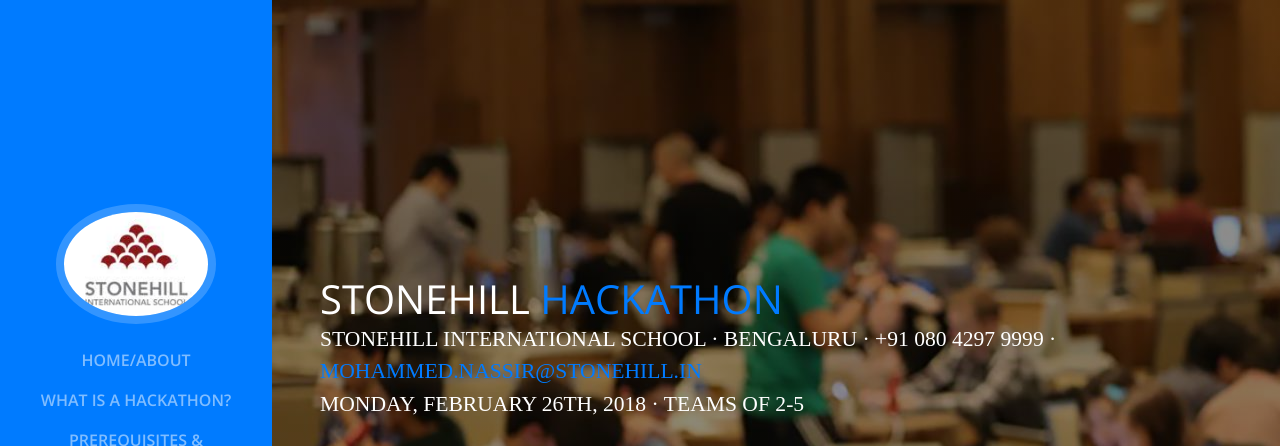
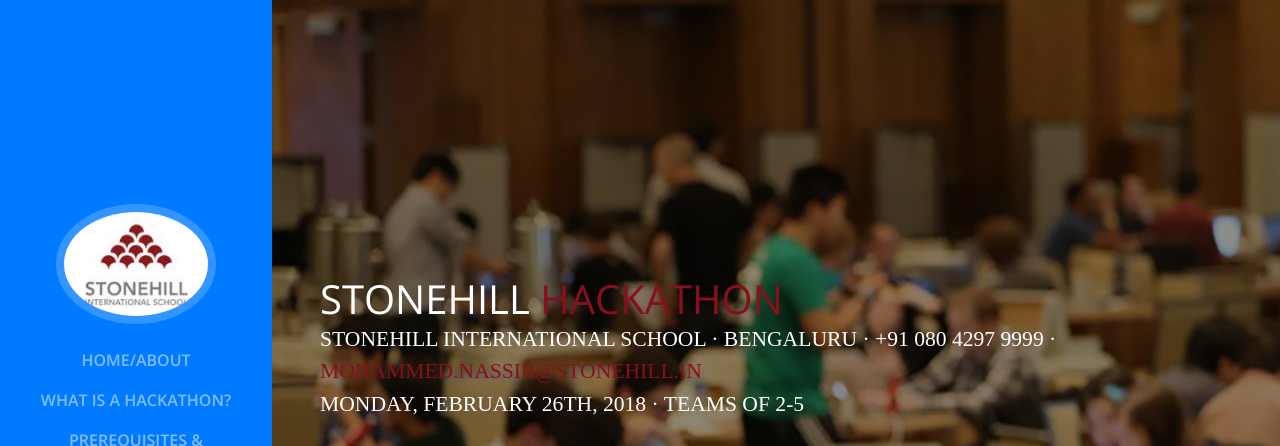
Before and after one commit to stonehillhackathon/stonehillhackathon.github.io, a website with bundled scripts: page index.html in a window 1280 px wide. Shown: the top 446 px of the page. Built offline with nearby package versions, Linux system fonts and the light colour scheme; a web font is replaced by a local one.

Commit message:
Update index.html

```diff
--- a/index.html
+++ b/index.html
@@ -92,10 +92,10 @@
       <section class="resume-section p-3 p-lg-5 d-flex d-column" id="about">
         <div class="my-auto">
           <h1 class="mb-0"><font color = "white">Stonehill
-            <span class="text-primary">Hackathon</span> </font>
+            <span class="text-primary"><font color="#890f1f">Hackathon</font></span> </font>
           </h1>
           <div class="subheading mb-5"><font color ="white">Stonehill International School · Bengaluru · +91 080 4297 9999 ·</font>
-            <a href="mailto:mohammed.nassir@stonehill.in">mohammed.nassir@stonehill.in</a>
+            <a href="mailto:mohammed.nassir@stonehill.in"><font color="#890f1f">mohammed.nassir@stonehill.in</font></a>
             <br>
             <font color="white"> Monday, February 26th, 2018 · Teams of 2-5 </font>
           </div>
```
